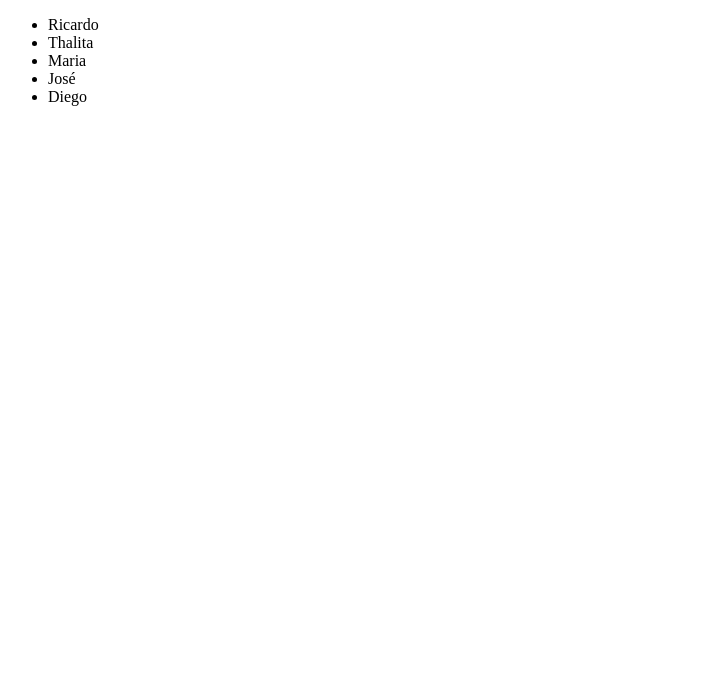
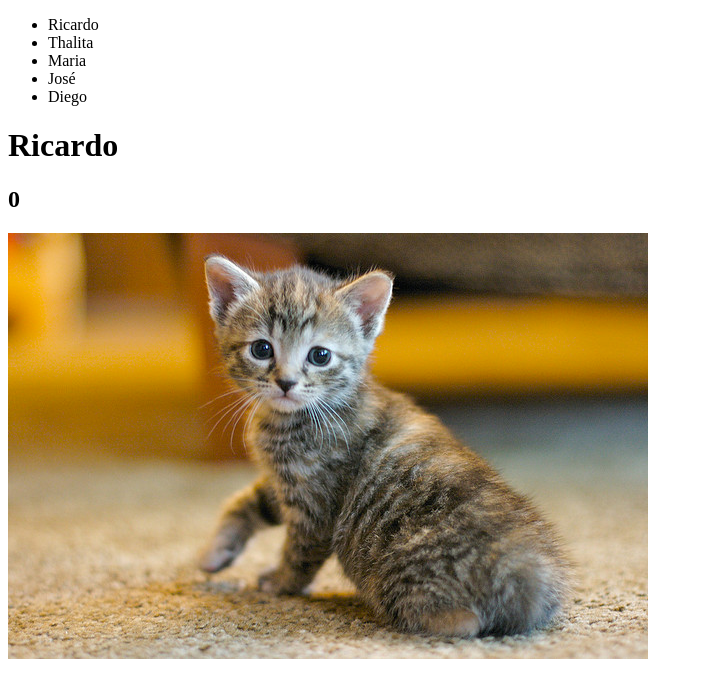
Before and after one commit to jrnmagalhaes/CatClicker, a plain HTML site: page index.html in a window 1280 px wide. Shown: the whole page, without its empty margins (0-703 px from the left). Drawn offline with nearby package versions, Linux system fonts and the light colour scheme.

Commit message:
cat clicker premium, with code a little bit better

```diff
--- a/index.html
+++ b/index.html
@@ -23,7 +23,9 @@
         integrity="sha256-FgpCb/KJQlLNfOu91ta32o/NMZxltwRo8QtmkMRdAu8="
         crossorigin="anonymous"></script>
 
-    <script>
+    <script src="./js/catclicker.js"></script>
+
+    <!-- <script>
         var cats = [
             {
                 name: "Ricardo",
@@ -95,6 +97,6 @@
         $(window).ready(this.initialize());
 
 
-    </script>
+    </script> -->
 </body>
 </html>
--- a/js/catclicker.js
+++ b/js/catclicker.js
@@ -1,8 +1,9 @@
-$(function(){
+$(function () {
 
     var model = {
         cats: [],
-        init: function() {
+        selected: 0,
+        init: function () {
             cats = [
                 {
                     name: "Ricardo",
@@ -29,62 +30,95 @@ $(function(){
                     counter: 0,
                     photo: "cat2.jpg"
                 }
-            ]
+            ],
+                selected = 0
         },
-        getAllCats: function() {
+        getCats: function () {
             return cats;
+        },
+        setSelected: function (index) {
+            console.log(index)
+            selected = index
+        },
+        getSelectedCat: function(){
+            return cats[selected]
+        },
+        incrementSelectedCat: function(){
+            cats[selected].counter++;
         }
     };
 
 
-    var octopus = {
-        init: function() {
+    var controller = {
+        init: function () {
             model.init();
             listOfCatsView.init();
+            catAreaView.init();
+        },
+        getAllCats: function () {
+            return model.getCats();
+        },
+        selectCat: function(index) {
+            model.setSelected(index);
+            catAreaView.render();
+        },
+        incrementSelectedCat: function(){
+            model.incrementSelectedCat();
+            catAreaView.render();
+        },
+        getSelectedCat: function(){
+            return model.getSelectedCat();
         }
     };
 
 
     var listOfCatsView = {
-        init: function() { //aqui também podem ser adicionados os events handlers das estruturas estáticas da view
+        init: function () { //aqui também podem ser adicionados os events handlers das estruturas estáticas da view
             //chama o view render
-            view.render();
+            listOfCatsView.render();
         },
-        render: function(){
-            var htmlStr = '';
-            octopus.getNotes().forEach(function(note){
-                htmlStr += '<li class="note">'+
-                        note.content +
-                    '</li>';
-            });
-            this.noteList.html( htmlStr );
+        render: function () {
+            controller.getAllCats().forEach((cat, index) => {
+                //cria o LI
+                var item = document.createElement('li');
+                //coloca o nome do gato
+                item.textContent = cat.name;
+                //adiciona o evento de click no nome
+                item.addEventListener('click', (function (indexCopy) {
+                    return function () {
+                        controller.selectCat(indexCopy)
+                    };
+                })(index));
+                $('#list-of-cats').append(item);
+            })
         }
     };
 
     var catAreaView = {
-        init: function() {
-            //puxa os dados necessários através do controller
-            //chama o view render
-            this.noteList = $('#notes');
-            var newNoteForm = $('#new-note-form');
-            var newNoteContent = $('#new-note-content');
-            newNoteForm.submit(function(e){
-                octopus.addNewNote(newNoteContent.val());
-                newNoteContent.val('');
-                e.preventDefault();
+        init: function () {
+            catAreaView.render();
+        },
+        render: function () {
+            //renderiza o primeiro gato no html
+            let cat = controller.getSelectedCat()
+            $('#cat-area').empty();
+            let h1 = document.createElement('h1');
+            let h2 = document.createElement('h2');
+            let img = document.createElement('img');
+
+            h1.textContent = cat.name;
+            h2.textContent = cat.counter;
+            img.src = cat.photo;
+
+            img.addEventListener('click', function() {
+                return controller.incrementSelectedCat();
             });
-            view.render();
-        },
-        render: function(){
-            var htmlStr = '';
-            octopus.getNotes().forEach(function(note){
-                htmlStr += '<li class="note">'+
-                        note.content +
-                    '</li>';
-            });
-            this.noteList.html( htmlStr );
+
+            $('#cat-area').append(h1);
+            $('#cat-area').append(h2);
+            $('#cat-area').append(img);
         }
     }
 
-    octopus.init();
+    controller.init();
 });
```
